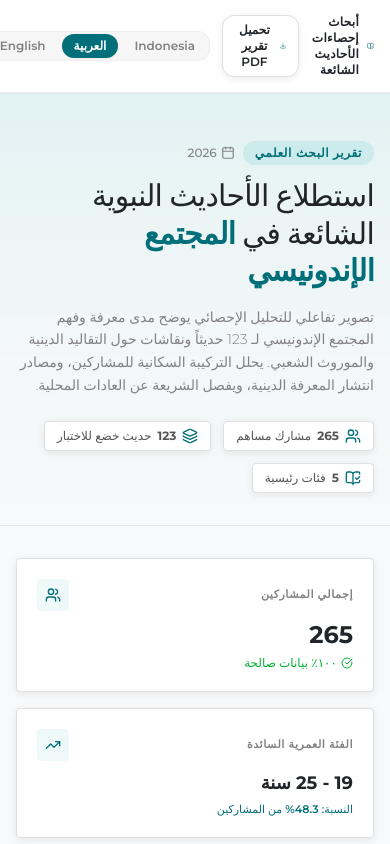
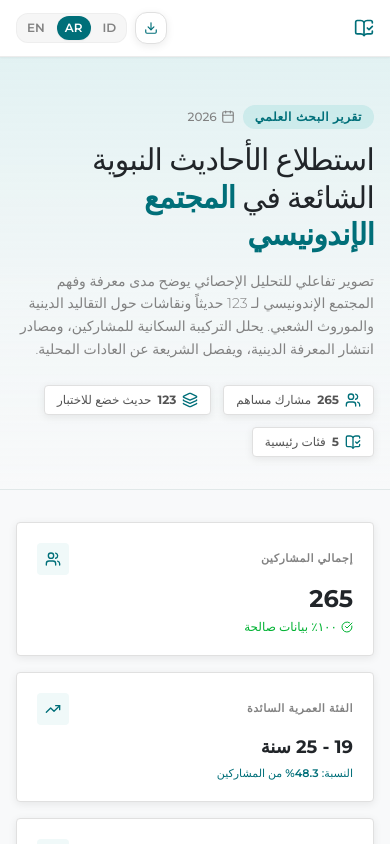
Before and after one commit to nabilamani/hadith-survey-analytics-id, a Next.js app: page / in a window 390 px wide. Shown: the top 844 px of the page. Built offline with nearby package versions, Linux system fonts and the light colour scheme.

Commit message:
fix: Optimized sticky navbar responsiveness for small and mobile screens

```diff
--- a/src/app/page.tsx
+++ b/src/app/page.tsx
@@ -243,40 +243,42 @@ export default function Dashboard() {
       `}} />
 
       {/* GLOBAL STICKY HEADER / LANGUAGE BAR */}
-      <nav className="w-full bg-pure-white border-b border-gray-border/60 py-3.5 sticky top-0 z-50 shadow-xs">
+      <nav className="w-full bg-pure-white border-b border-gray-border/60 py-3 sticky top-0 z-50 shadow-xs">
         <div className="max-w-[1200px] mx-auto px-4 md:px-6 flex justify-between items-center">
           <div className="flex items-center gap-2">
             <BookOpenCheck className="w-5 h-5 text-primary-dark" />
-            <span className="font-semibold text-xs text-charcoal-dark tracking-wide uppercase">
+            <span className="font-semibold text-xs text-charcoal-dark tracking-wide uppercase hidden sm:inline">
               {t.footerTitle}
             </span>
           </div>
 
-          <div className="flex items-center gap-3">
+          <div className="flex items-center gap-2 sm:gap-3">
             {/* Premium Download PDF Button */}
             <button
               onClick={() => window.print()}
-              className="flex items-center gap-1.5 bg-pure-white border border-gray-border hover:border-primary-dark/40 hover:bg-primary/5 text-charcoal-dark px-3 py-1.5 rounded-badge text-xs font-semibold shadow-raised cursor-pointer transition-all active:scale-95 duration-200"
+              className="flex items-center gap-1.5 bg-pure-white border border-gray-border hover:border-primary-dark/40 hover:bg-primary/5 text-charcoal-dark p-2 sm:px-3 sm:py-1.5 rounded-badge text-xs font-semibold shadow-raised cursor-pointer transition-all active:scale-95 duration-200"
             >
               <Download className="w-3.5 h-3.5 text-primary-dark" />
-              <span>{t.downloadPdf}</span>
+              <span className="hidden sm:inline">{t.downloadPdf}</span>
             </button>
 
             {/* Global Language Selector */}
             <div className="flex items-center gap-1 bg-gray-border/30 p-0.5 rounded-badge border border-gray-border/40">
               {(["id", "ar", "en"] as const).map((lang) => {
-                const labels = { id: "Indonesia", ar: "العربية", en: "English" };
+                const labelsFull = { id: "Indonesia", ar: "العربية", en: "English" };
+                const labelsShort = { id: "ID", ar: "AR", en: "EN" };
                 return (
                   <button
                     key={lang}
                     onClick={() => setGlobalLanguage(lang)}
-                    className={`px-3 py-1 text-xs font-semibold rounded-badge transition-all cursor-pointer ${
+                    className={`px-2 sm:px-3 py-1 text-xs font-semibold rounded-badge transition-all cursor-pointer ${
                       globalLanguage === lang
                         ? "bg-primary-dark text-pure-white shadow-xs"
                         : "text-gray-medium hover:text-charcoal-dark"
                     }`}
                   >
-                    {labels[lang]}
+                    <span className="hidden sm:inline">{labelsFull[lang]}</span>
+                    <span className="inline sm:hidden">{labelsShort[lang]}</span>
                   </button>
                 );
               })}
```
